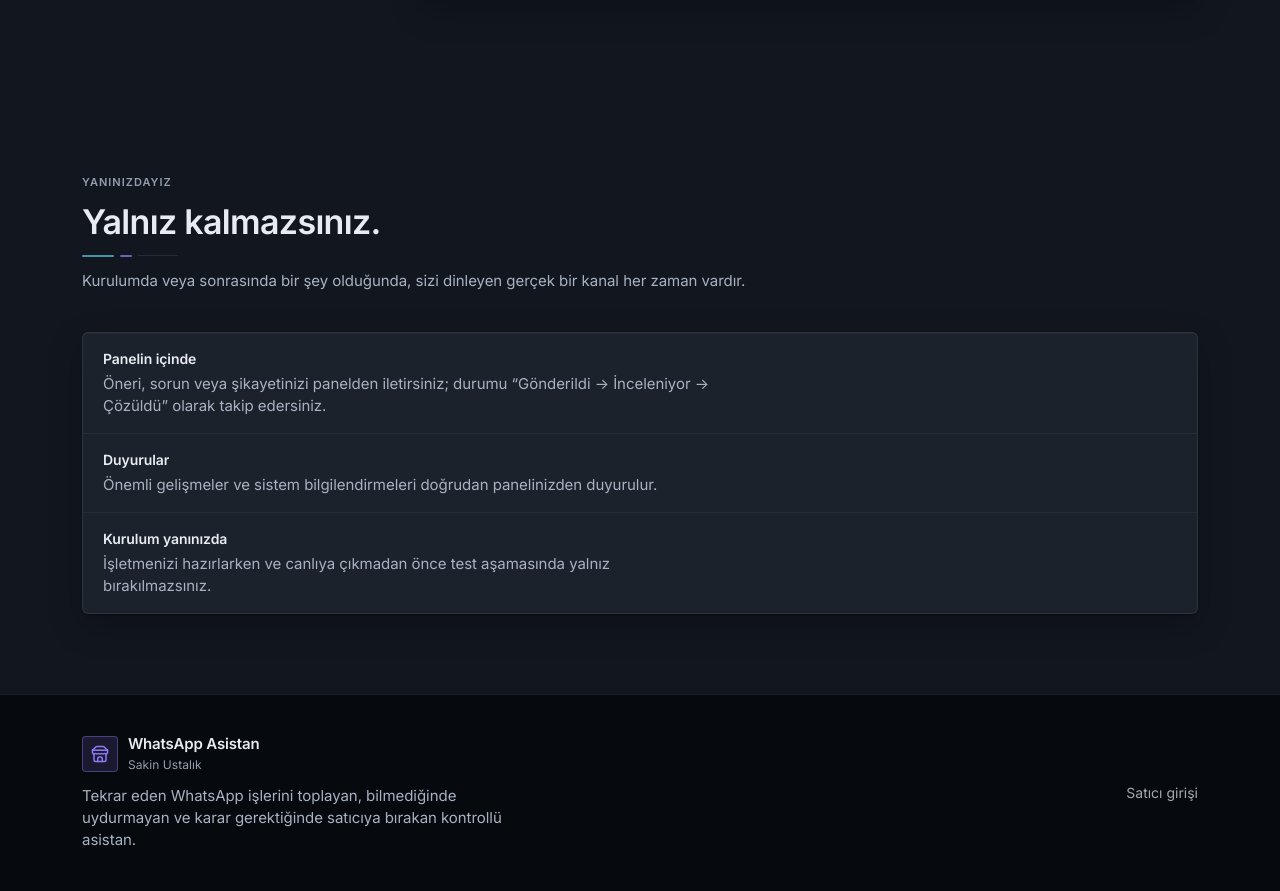
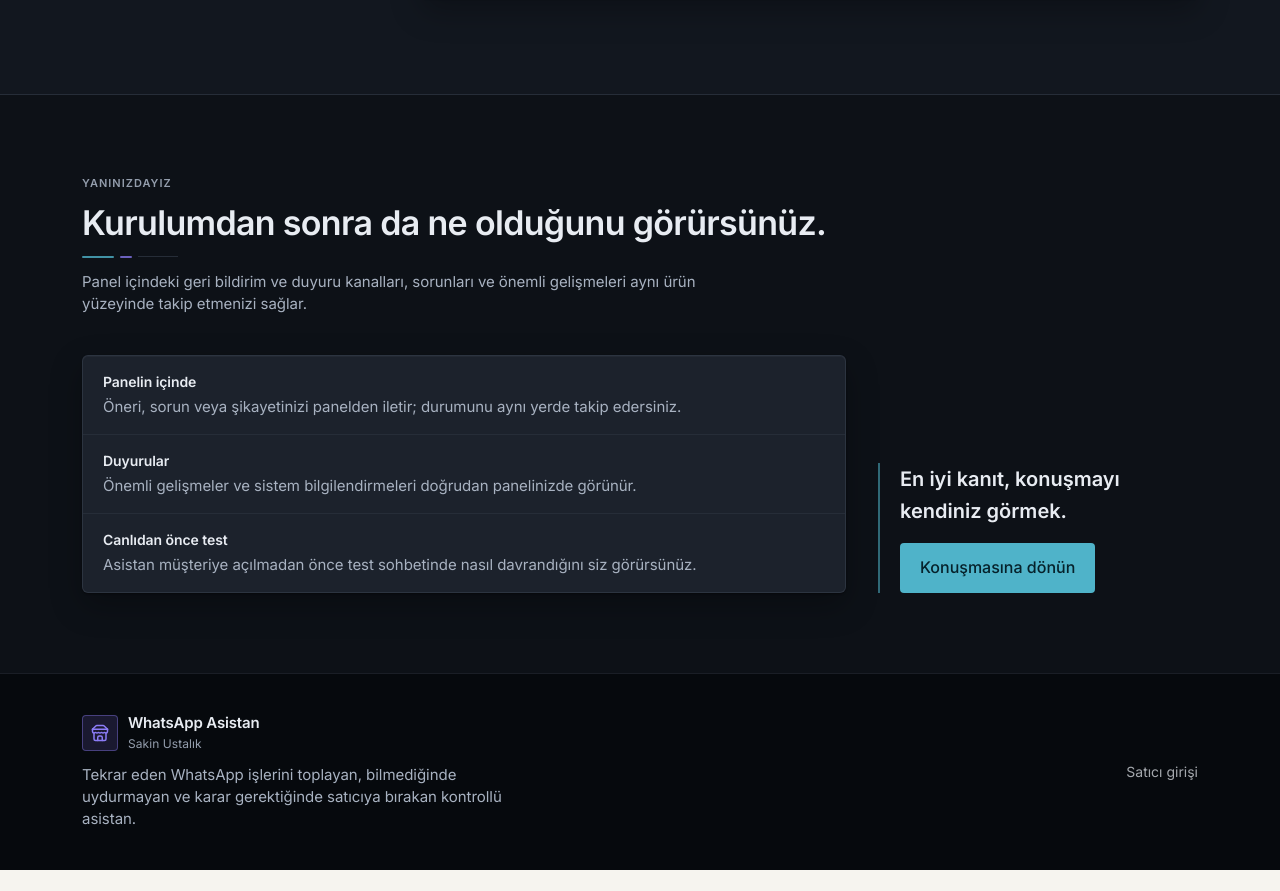
Before and after one commit to keremm44/whatsapp-assistant, a Next.js app in the folder frontend/: page / in a window 1280 px wide. Shown: the part 5290-6181 px from the top of the page. After the commit the page ends 6160 px from the top, so only its background shows below. Built offline with nearby package versions, Linux system fonts and the light colour scheme; no server answers.

Commit message:
frontend: close marketing story with a real demo target

```diff
--- a/frontend/src/components/marketing/support-section.tsx
+++ b/frontend/src/components/marketing/support-section.tsx
@@ -3,36 +3,49 @@ import * as React from "react";
 import { MarketingSectionHeading } from "@/components/marketing/section-heading";
 
 /**
- * Destek — the risk-reducer placed late, after the seller has started to
- * want the product. It represents only the support model the product
- * actually provides: the in-panel feedback channel with tracked status,
- * and announcements. No "7/24 canlı destek" or phone-support promises
- * are invented. One contiguous ledger, not a gallery of cards.
+ * Support — a quiet risk-reducer, followed by one real next step: return
+ * to the product conversation. No application/signup flow is implied.
  */
 export function SupportSection() {
   return (
-    <section className="mx-auto w-full max-w-[1180px] px-4 py-16 md:px-6 md:py-20 lg:px-8">
+    <section className="border-t border-divider bg-sunken">
+      <div className="mx-auto w-full max-w-[1180px] px-4 py-16 md:px-6 md:py-20 lg:px-8">
         <MarketingSectionHeading
           eyebrow="Yanınızdayız"
-        title="Yalnız kalmazsınız."
-        description="Kurulumda veya sonrasında bir şey olduğunda, sizi dinleyen gerçek bir kanal her zaman vardır."
+          title="Kurulumdan sonra da ne olduğunu görürsünüz."
+          description="Panel içindeki geri bildirim ve duyuru kanalları, sorunları ve önemli gelişmeleri aynı ürün yüzeyinde takip etmenizi sağlar."
         />
 
-      <div className="mt-10 overflow-hidden rounded-sheet border border-boundary/60 bg-raised shadow-surface">
+        <div className="mt-10 grid gap-8 lg:grid-cols-[minmax(0,1fr)_320px] lg:items-end">
+          <div className="overflow-hidden rounded-sheet border border-boundary/60 bg-raised shadow-surface">
             <ul role="list" className="divide-y divide-divider">
               <SupportRow
                 title="Panelin içinde"
-            body="Öneri, sorun veya şikayetinizi panelden iletirsiniz; durumu “Gönderildi → İnceleniyor → Çözüldü” olarak takip edersiniz."
+                body="Öneri, sorun veya şikayetinizi panelden iletir; durumunu aynı yerde takip edersiniz."
               />
               <SupportRow
                 title="Duyurular"
-            body="Önemli gelişmeler ve sistem bilgilendirmeleri doğrudan panelinizden duyurulur."
+                body="Önemli gelişmeler ve sistem bilgilendirmeleri doğrudan panelinizde görünür."
               />
               <SupportRow
-            title="Kurulum yanınızda"
-            body="İşletmenizi hazırlarken ve canlıya çıkmadan önce test aşamasında yalnız bırakılmazsınız."
+                title="Canlıdan önce test"
+                body="Asistan müşteriye açılmadan önce test sohbetinde nasıl davrandığını siz görürsünüz."
               />
             </ul>
+          </div>
+
+          <div className="border-l-2 border-primary/55 pl-5">
+            <p className="font-heading text-xl font-semibold leading-8 text-foreground">
+              En iyi kanıt, konuşmayı kendiniz görmek.
+            </p>
+            <a
+              href="#dene"
+              className="mt-4 inline-flex rounded-control bg-primary-button px-5 py-3 text-base font-medium text-primary-foreground transition-colors hover:bg-primary-button-hover focus-visible:outline-none focus-visible:ring-2 focus-visible:ring-primary focus-visible:ring-offset-2 focus-visible:ring-offset-sunken"
+            >
+              Konuşmasına dönün
+            </a>
+          </div>
+        </div>
       </div>
     </section>
   );
```
Lines whose indentation alone changed are shown as unchanged.
